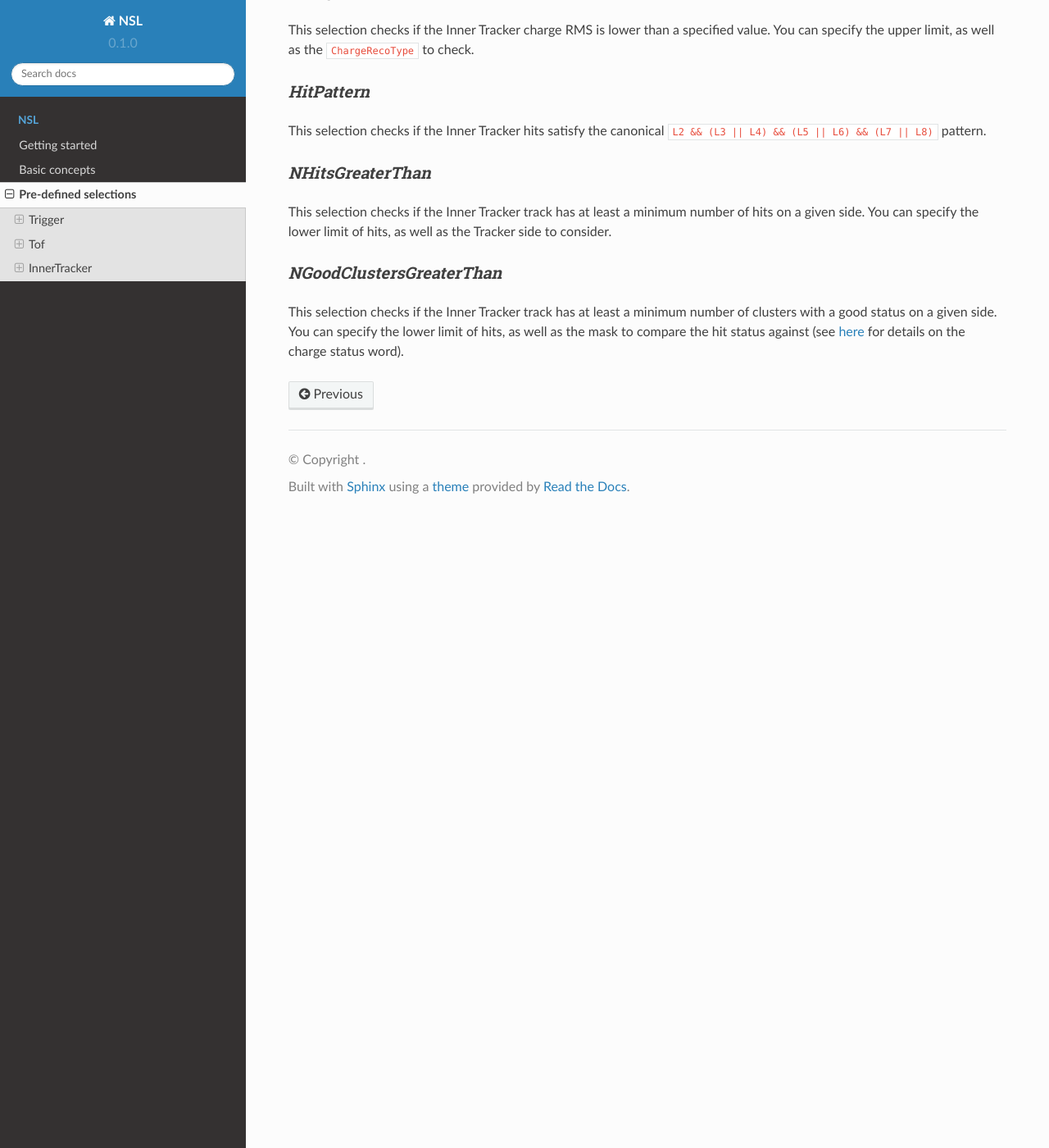
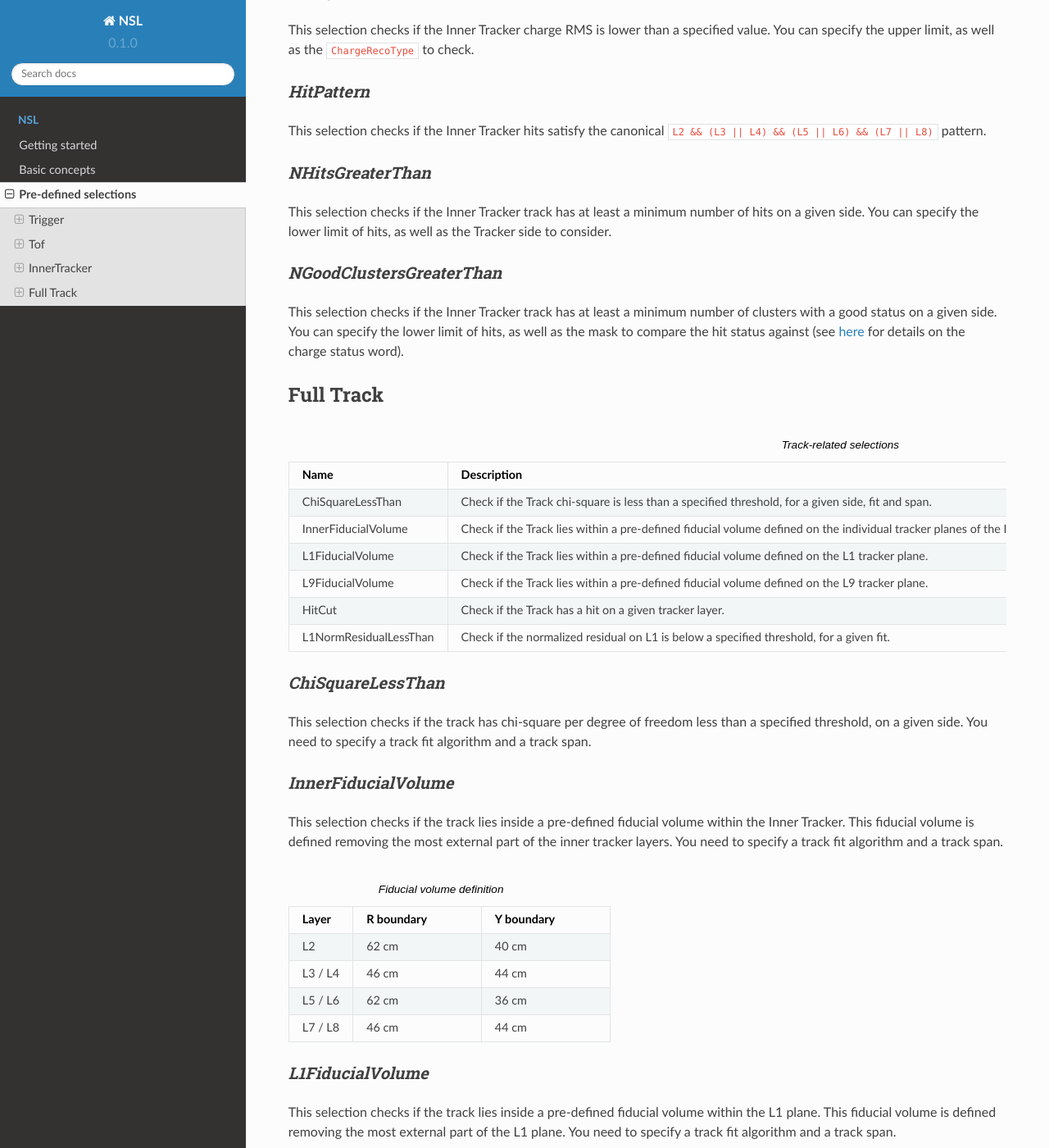
Before and after one commit to valerioformato/nsl-readthedocs, a Sphinx documentation site: the page built from docs/source/selections/predefined-selections.rst, in a window 1280 px wide and 1400 px high, scrolled down 1751 px. Shown: the whole window at 82% size. Built offline with Sphinx 7.4.7 and the Read the Docs theme 2.0.0, drawn with Linux system fonts in a browser that asks for light colours; pages that are not in the unit, such as notebooks, are missing from menus; some of the changed text lies outside the part shown.

Commit message:
Add more Track selections

```diff
--- a/docs/source/selections/predefined-selections.rst
+++ b/docs/source/selections/predefined-selections.rst
@@ -69,7 +69,7 @@ check only Upper Tof layers the corresponding value is ``0b0011``, while for Low
 InnerTracker
 ------------
 
-.. list-table:: Tracker selections
+.. list-table:: Inner Tracker selections
    :widths: 25 50 25
    :header-rows: 1
 
@@ -122,3 +122,113 @@ This selection checks if the Inner Tracker track has at least a minimum number o
 lower limit of hits, as well as the mask to compare the hit status against (see
 `here <https://ams.cern.ch/AMS/Analysis/hpl3itp1/root02_v5/html/development/html/classTrClusterR.html#a24ef522472bd83d45174daee1f1853a9>`_ for
 details on the charge status word).
+
+
+Full Track
+----------
+
+.. list-table:: Track-related selections
+   :widths: 25 50 25
+   :header-rows: 1
+
+   * - Name
+     - Description
+     - Parameters
+   * - ChiSquareLessThan
+     - Check if the Track chi-square is less than a specified threshold, for a given side, fit and span.
+     - Upper bound, tracked side, track fit algorithm, track span.
+   * - InnerFiducialVolume
+     - Check if the Track lies within a pre-defined fiducial volume defined on the individual tracker planes of the Inner Tracker.
+     - Track fit algorithm, track span.
+   * - L1FiducialVolume
+     - Check if the Track lies within a pre-defined fiducial volume defined on the L1 tracker plane.
+     - Track fit algorithm, track span.
+   * - L9FiducialVolume
+     - Check if the Track lies within a pre-defined fiducial volume defined on the L9 tracker plane.
+     - Track fit algorithm, track span.
+   * - HitCut
+     - Check if the Track has a hit on a given tracker layer.
+     - Layer J-number (1...9).
+   * - L1NormResidualLessThan
+     - Check if the normalized residual on L1 is below a specified threshold, for a given fit.
+     - Upper bound, track fit algorithm.
+
+
+*ChiSquareLessThan*
+^^^^^^^^^^^^^^^^^^^
+
+This selection checks if the track has chi-square per degree of freedom less than a specified threshold, on a given side.
+You need to specify a track fit algorithm and a track span.
+
+*InnerFiducialVolume*
+^^^^^^^^^^^^^^^^^^^^^
+
+This selection checks if the track lies inside a pre-defined fiducial volume within the Inner Tracker. This fiducial volume is defined
+removing the most external part of the inner tracker layers. You need to specify a track fit algorithm and a track span.
+
+.. list-table:: Fiducial volume definition
+  :widths: 20 40 40
+  :header-rows: 1
+
+  * - Layer
+    - R boundary
+    - Y boundary
+  * - L2
+    - 62 cm
+    - 40 cm
+  * - L3 / L4
+    - 46 cm
+    - 44 cm
+  * - L5 / L6
+    - 62 cm
+    - 36 cm
+  * - L7 / L8
+    - 46 cm
+    - 44 cm
+
+*L1FiducialVolume*
+^^^^^^^^^^^^^^^^^^
+
+This selection checks if the track lies inside a pre-defined fiducial volume within the L1 plane. This fiducial volume is defined
+removing the most external part of the L1 plane. You need to specify a track fit algorithm and a track span.
+
+.. list-table:: Fiducial volume definition
+  :widths: 20 40 40
+  :header-rows: 1
+
+  * - Layer
+    - R boundary
+    - Y boundary
+  * - L1
+    - 62 cm
+    - 47 cm
+
+*L9FiducialVolume*
+^^^^^^^^^^^^^^^^^^
+
+This selection checks if the track lies inside a pre-defined fiducial volume within the L9 plane. This fiducial volume is defined
+removing the most external part of the L1 plane. You need to specify a track fit algorithm and a track span.
+
+.. list-table:: Fiducial volume definition
+  :widths: 20 40 40
+  :header-rows: 1
+
+  * - Layer
+    - R boundary
+    - Y boundary
+  * - L9
+    - 43 cm
+    - 29 cm
+
+*HitCut*
+^^^^^^^^
+
+This selection checks if the Track has a hit on a given tracker layer (effectively equivalent to check ``TrTrackR::GetHitLJ``
+`in gbatch <https://ams.cern.ch/AMS/Analysis/hpl3itp1/root02_v5/html/development/html/classTrTrackR.html#a82eeb22a1bb99dae96e4f364eb43d404>`_).
+
+*L1NormResidualLessThan*
+^^^^^^^^^^^^^^^^^^^^^^^^
+
+Check if the normalized residual on L1, defined as
+:math:`\chi^2_\text{IL1} \cdot \text{NDoF}_\text{IL1} - \chi^2_\text{Inner} \cdot \text{NDoF}_\text{Inner}`
+, is below a specified threshold, for a given fit.
```
